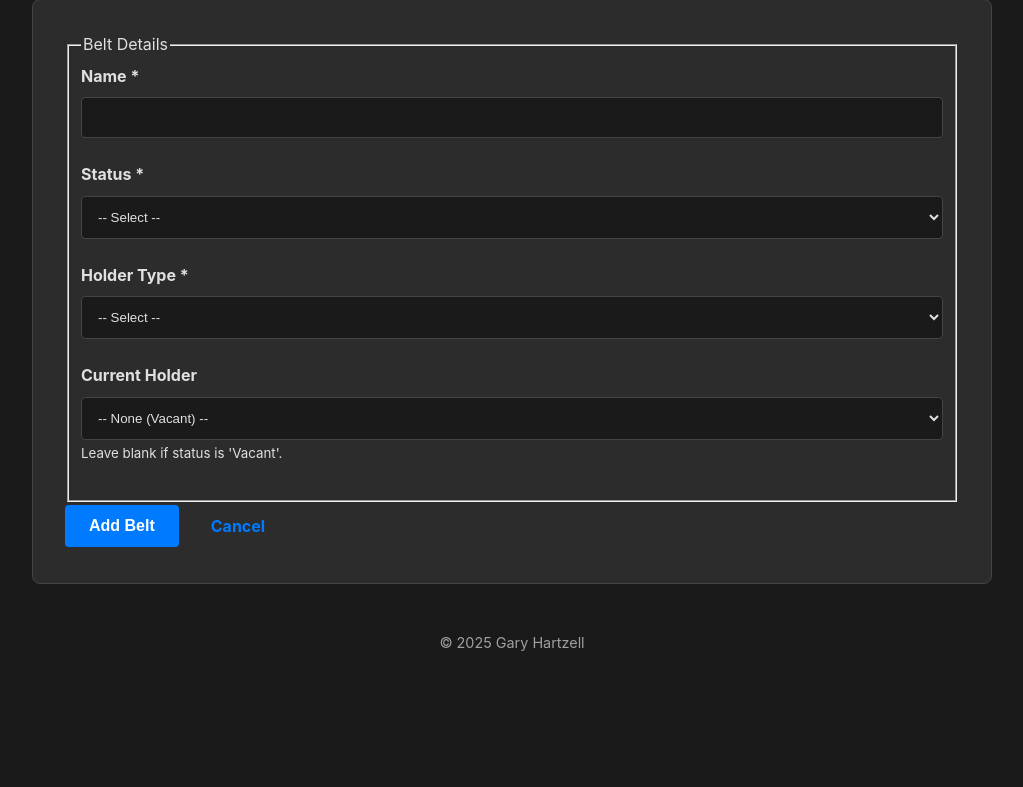
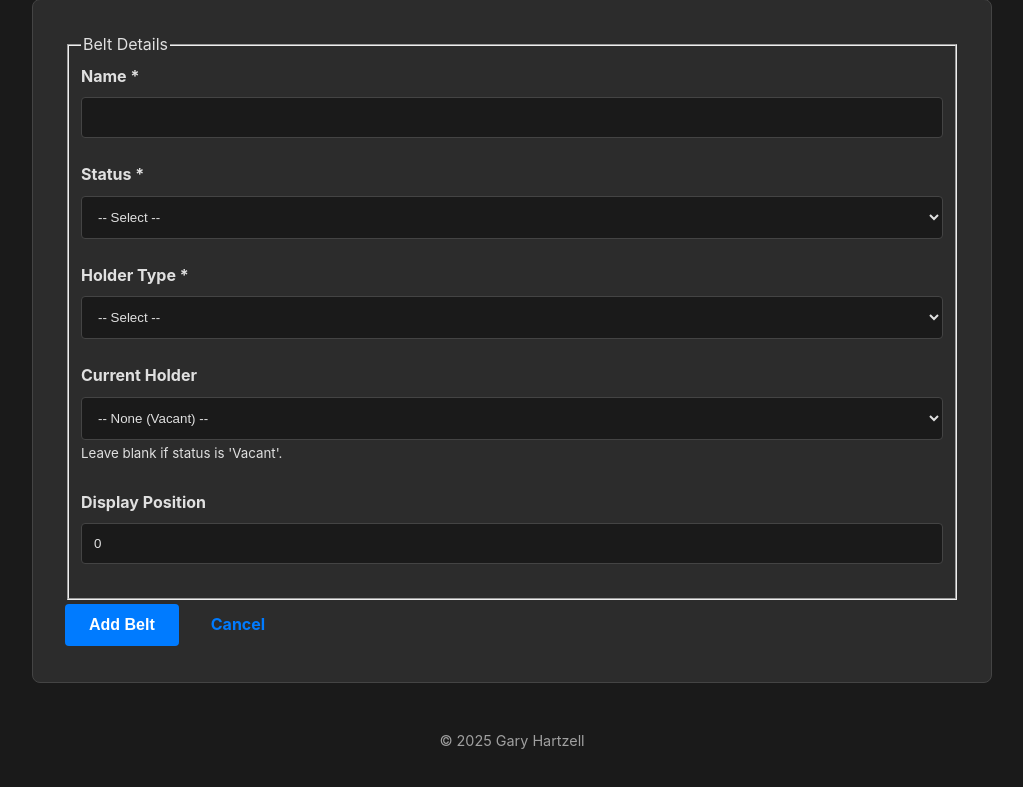
Before and after one commit to garymhartzell/slamsim, a Flask app: page /belts/create in a window 1280 px wide. Shown: the part 268-1055 px from the top of the page, without its empty margins (128-1151 px from the left). Before the commit the page ends 919 px from the top, so only its background shows below. Run offline with Flask 3, Linux system fonts and the light colour scheme.

Commit message:
Added a field to customize belt sort order.

```diff
--- a/routes/belts.py
+++ b/routes/belts.py
@@ -18,7 +18,8 @@ HOLDER_TYPE_OPTIONS = ['Singles', 'Tag-Team']
 def _get_form_data(form, is_create=False):
     data = {
         'Name': form.get('name', '').strip(), 'Status': form.get('status', '').strip(),
-        'Holder_Type': form.get('holder_type', '').strip(), 'Current_Holder': form.get('current_holder', '').strip()
+        'Holder_Type': form.get('holder_type', '').strip(), 'Current_Holder': form.get('current_holder', '').strip(),
+        'Display_Position': form.get('display_position', 0, type=int)
     }
     if is_create:
         base_id = _slugify(data['Name'])
@@ -32,6 +33,7 @@ def list_belts():
     all_belts = load_belts()
     for belt in all_belts:
         belt['is_deletable'] = not bool(load_history_for_belt(belt['ID']))
+    all_belts.sort(key=lambda b: b.get('Display_Position', 0)) # Sort by Display_Position
     return render_template('booker/belts/list.html', belts=all_belts)
 
 @belts_bp.route('/create', methods=['GET', 'POST'])
--- a/templates/booker/belts/form.html
+++ b/templates/booker/belts/form.html
@@ -31,7 +31,7 @@
                 <select id="status" name="status" required>
                     <option value="">-- Select --</option>
                     {% for status in status_options %}
-                        <option value="{{ status }}" {% if belt.Status == status %}selected{% endif %}>{{ status }}</option>
+                        <option value="{{ status }}" {% if belt.Status | default('') == status %}selected{% endif %}>{{ status }}</option>
                     {% endfor %}
                 </select>
             </div>
@@ -40,7 +40,7 @@
                 <select id="holder_type" name="holder_type" required onchange="updateHolderDropdown()">
                     <option value="">-- Select --</option>
                     {% for type in holder_type_options %}
-                        <option value="{{ type }}" {% if belt.Holder_Type == type %}selected{% endif %}>{{ type }}</option>
+                        <option value="{{ type }}" {% if belt.Holder_Type | default('') == type %}selected{% endif %}>{{ type }}</option>
                     {% endfor %}
                 </select>
             </div>
@@ -51,6 +51,10 @@
                 <option value="">-- Select Holder Type First --</option>
             </select>
             <small>Leave blank if status is 'Vacant'.</small>
+        </div>
+        <div class="form-group">
+            <label for="display_position">Display Position</label>
+            <input type="number" id="display_position" name="display_position" value="{{ belt.Display_Position | default(0) }}">
         </div>
     </fieldset>
 
--- a/templates/booker/belts/list.html
+++ b/templates/booker/belts/list.html
@@ -15,6 +15,7 @@
         <thead>
             <tr>
                 <th>ID</th>
+                <th>Position</th>
                 <th>Name</th>
                 <th>Status</th>
                 <th>Holder Type</th>
@@ -26,6 +27,7 @@
             {% for belt in belts %}
             <tr>
                 <td>{{ belt.ID }}</td>
+                <td>{{ belt.Display_Position }}</td>
                 <td>{{ belt.Name }}</td>
                 <td>{{ belt.Status }}</td>
                 <td>{{ belt.Holder_Type }}</td>
@@ -44,7 +46,7 @@
             </tr>
             {% else %}
             <tr>
-                <td colspan="6">No belts found.</td>
+                <td colspan="7">No belts found.</td>
             </tr>
             {% endfor %}
         </tbody>
```
